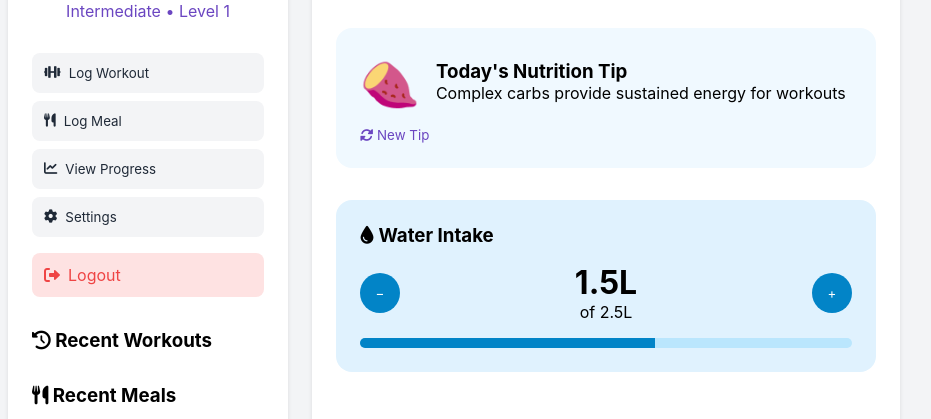
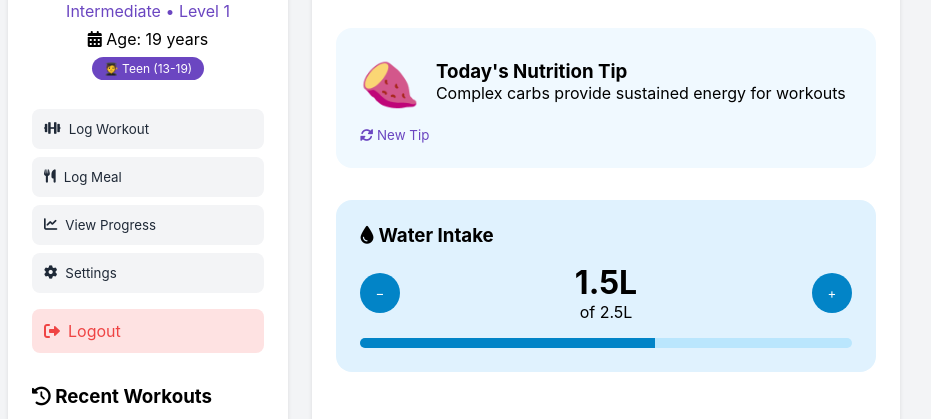
Before and after one commit to rajaluxanaa-coder/fitness-ai, a Flask app: page /profile in a window 1280 px wide. Shown: the part 284-703 px from the top of the page, without its empty margins (24-955 px from the left). Run offline with Flask 3, Linux system fonts and the light colour scheme; a user stored in the database is signed in; data comes from the database, SQL or seed files in the repository; tables that the repository leaves empty hold one stand-in row (values such as "Sample post"); a database or web service that is not in the repository returns one stand-in record (values such as "Sample title"); data that the repository does not hold is empty; some libraries are stand-ins or nearby versions.

Commit message:
Added age update feature

```diff
--- a/app.py
+++ b/app.py
@@ -1911,7 +1911,29 @@ def video_library():
     return render_template('video_library.html', user=user)
 
 
-
+@app.route('/update-age', methods=['POST'])
+def update_age():
+    try:
+        data = request.json
+        user_id = session['user_id']
+        new_age = data.get('age')
+
+        if not new_age:
+            return jsonify({'success': False, 'error': 'Age not provided'})
+
+        if new_age < 13 or new_age > 120:
+            return jsonify({'success': False, 'error': 'Age must be between 13 and 120'})
+
+        user = User.query.get(user_id)
+        if user:
+            user.age = new_age
+            db.session.commit()
+            return jsonify({'success': True})
+
+        return jsonify({'success': False, 'error': 'User not found'})
+
+    except Exception as e:
+        return jsonify({'success': False, 'error': str(e)})
 
 
 # Your existing code at the bottom should look like this:
--- a/templates/profile.html
+++ b/templates/profile.html
@@ -1319,7 +1319,20 @@ input:checked + .slider:before {
     {{ user.fitness_level|capitalize }} •
     <span id="userLevel">Level <span id="levelValue">1</span></span>
 </p>
-            </div>
+            <p style="margin-top: 0.5rem;">
+    <i class="fas fa-calendar-alt"></i> Age: <span id="userAge">{{ user.age }}</span> years
+</p>
+
+<div style="margin-top: 0.5rem;">
+    <span class="age-badge" style="background: #6b46c1; color: white; padding: 0.25rem 0.75rem; border-radius: 2rem; font-size: 0.75rem;">
+        {% if user.age < 20 %}🧑‍🎓 Teen (13-19)
+        {% elif user.age < 30 %}🏃 Young Adult (20-29)
+        {% elif user.age < 40 %}💪 Adult (30-39)
+        {% elif user.age < 50 %}🧘 Mid-Life (40-49)
+        {% else %}🌿 Senior (50+){% endif %}
+    </span>
+</div>
+</div>
 
             <div class="quick-actions">
                 <button onclick="window.location.href='/log-workout-page'">
```
Also changed, not shown: templates/dashboard.html (+55 -0 lines).
